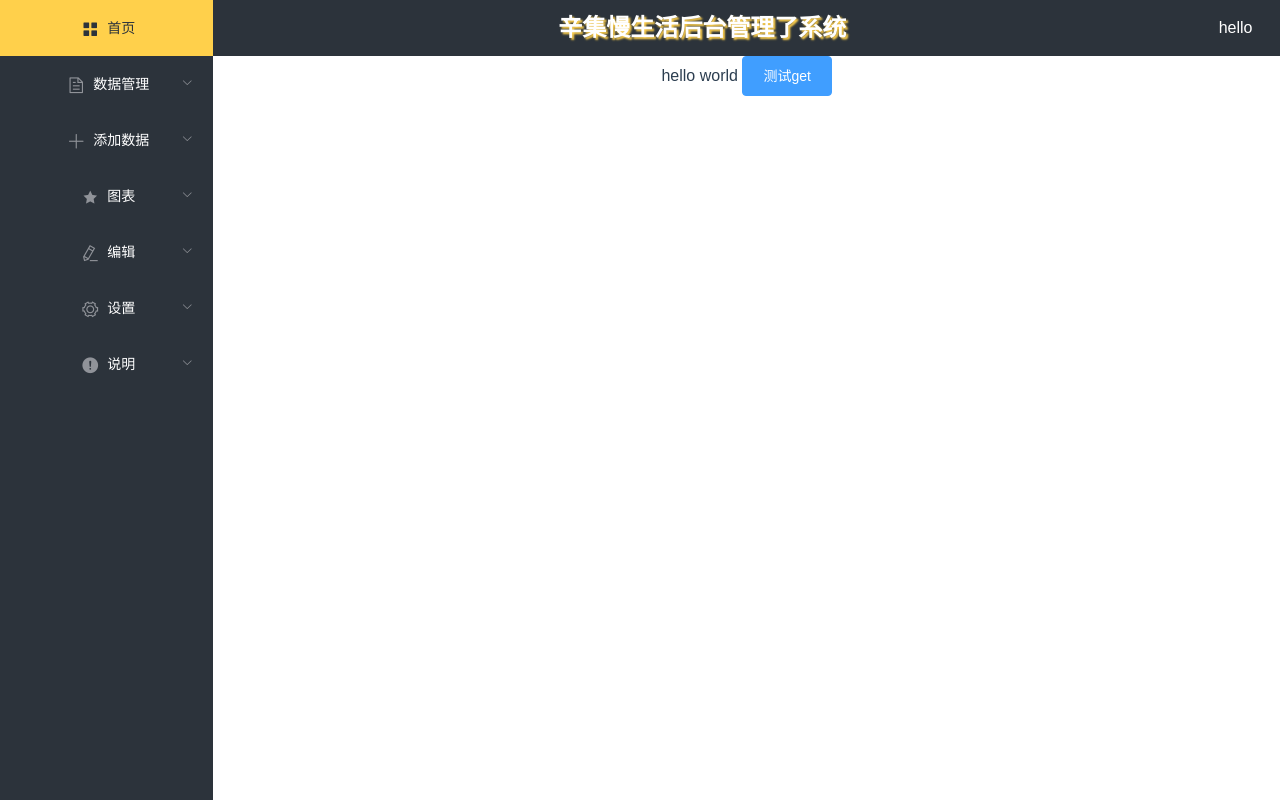
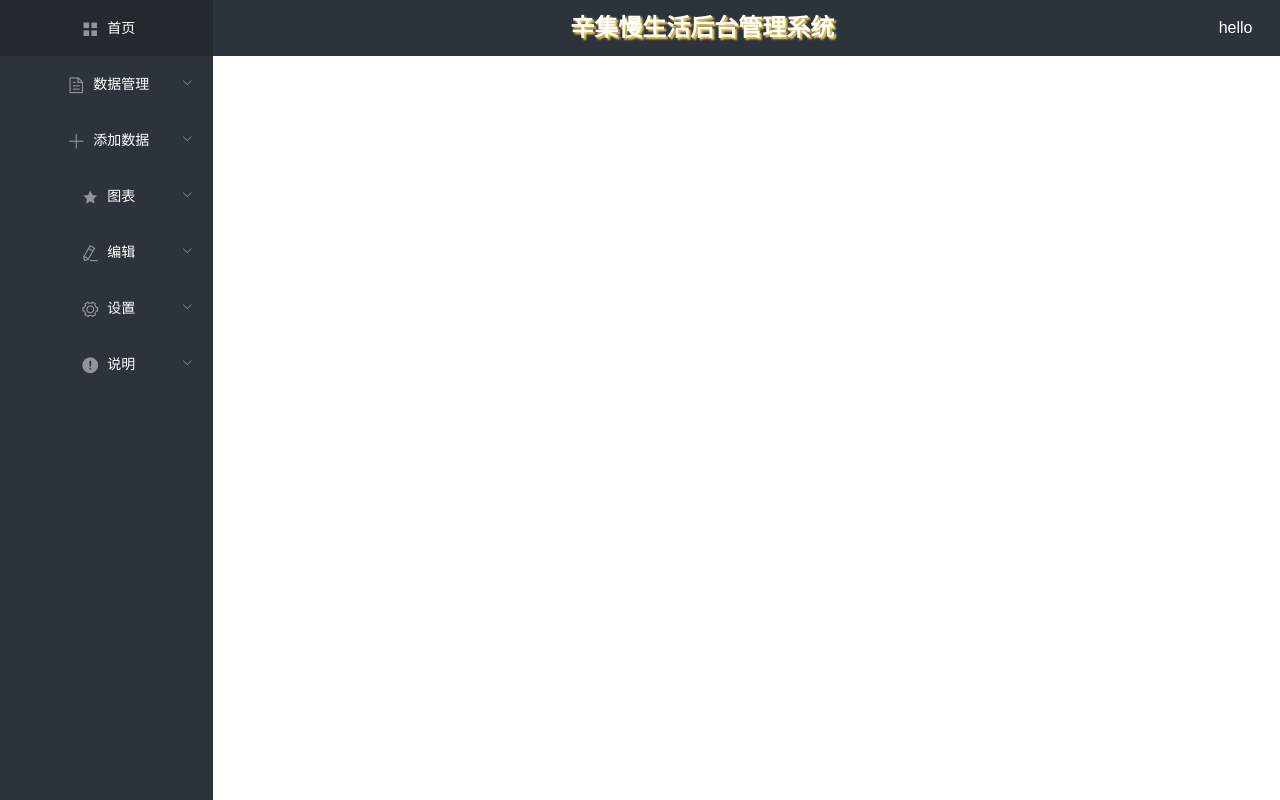
Before and after one commit to 501981732/vue-manage, a Vue app: page /manage in a window 1280 px wide. Built offline with nearby package versions, Linux system fonts and the light colour scheme.

Commit message:
配置二级路由

```diff
--- a/src/page/login.vue
+++ b/src/page/login.vue
@@ -65,7 +65,7 @@ export default {
                             localStorage.setItem('TOKEN',data.data)
                             // vuex
                             this.SET_USERNAME(this.form.username)
-                            this.$router.push({ path: '/manage'})
+                            this.$router.push({ path: '/manage/index'})
                         } else {
                             this.$message({
                                 type:'info',
--- a/src/page/manage.vue
+++ b/src/page/manage.vue
@@ -7,10 +7,10 @@
                     background-color="#2c333b"
                     text-color="#fff"
                      active-text-color="#2c333b">
-                        <el-menu-item index="manage"><i class="el-icon-menu"></i>首页</el-menu-item>
+                        <el-menu-item index="/manage/index"><i class="el-icon-menu"></i>首页</el-menu-item>
                         <el-submenu index="2">
                             <template slot="title"><i class="el-icon-document"></i>数据管理</template>
-                            <el-menu-item index="userList">用户列表</el-menu-item>
+                            <el-menu-item index="/manage/userList">用户列表</el-menu-item>
                             <el-menu-item index="shopList">商家列表</el-menu-item>
                             <el-menu-item index="foodList">食品列表</el-menu-item>
                             <el-menu-item index="orderList">订单列表</el-menu-item>
@@ -43,7 +43,7 @@
                     <div class="nav">
                         <el-row>
                             <el-col :span="22">
-                                 <h2> 辛集慢生活后台管理了系统</h2>
+                                 <h2> 辛集慢生活后台管理系统</h2>
                             </el-col>
                             <el-col :span="2"> hello {{username}}</el-col>
                         </el-row>
@@ -75,7 +75,7 @@ import {mapGetters} from 'vuex'
         },
         computed: {
             defaultActive: function(){
-                return this.$route.path.replace('/', '');
+                return this.$route.path;
             },
             ...mapGetters([
                 'username'])
--- a/src/router/index.js
+++ b/src/router/index.js
@@ -22,11 +22,11 @@ export default new Router({
       name: 'manage',
       component: manage,
       children: [{
-        path: '',
+        path: '/manage/index',
         component: home,
         meta: []
       },{
-        path: '/userList',
+        path: '/manage/userList',
         component: userList,
         meta: ['用户列表']
       }]
```
